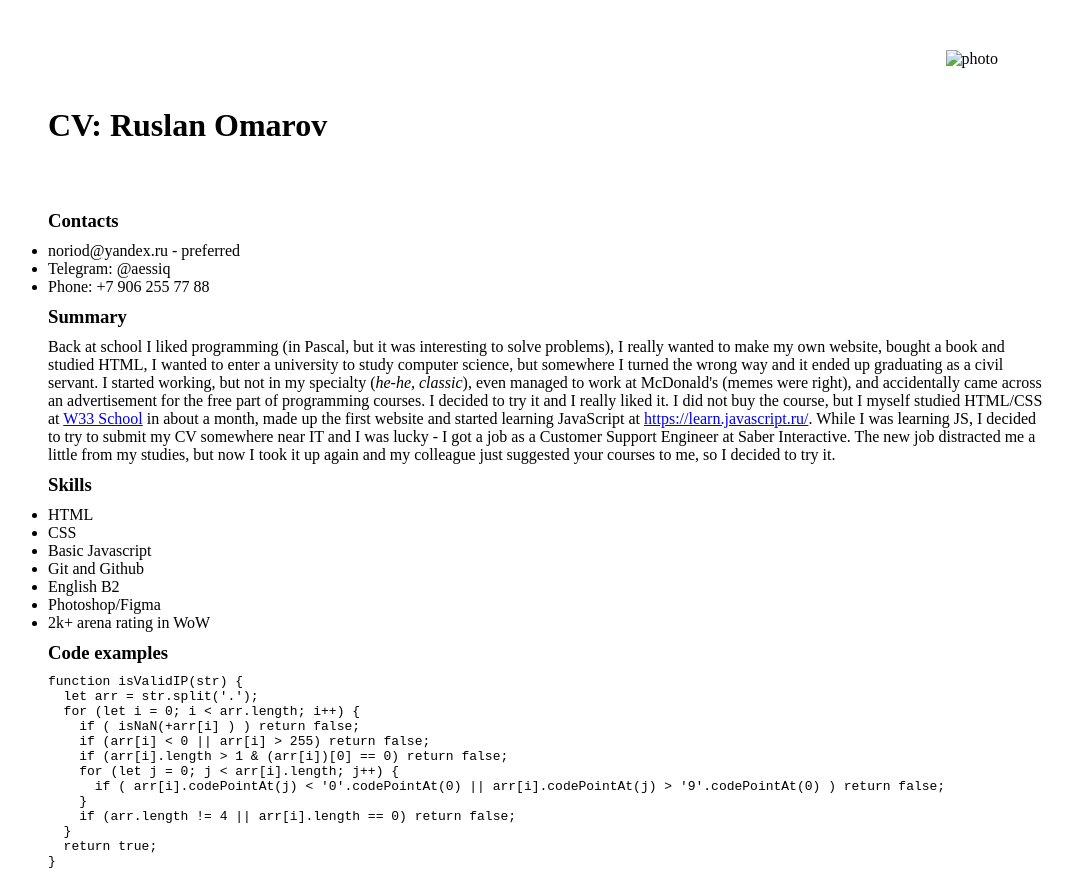
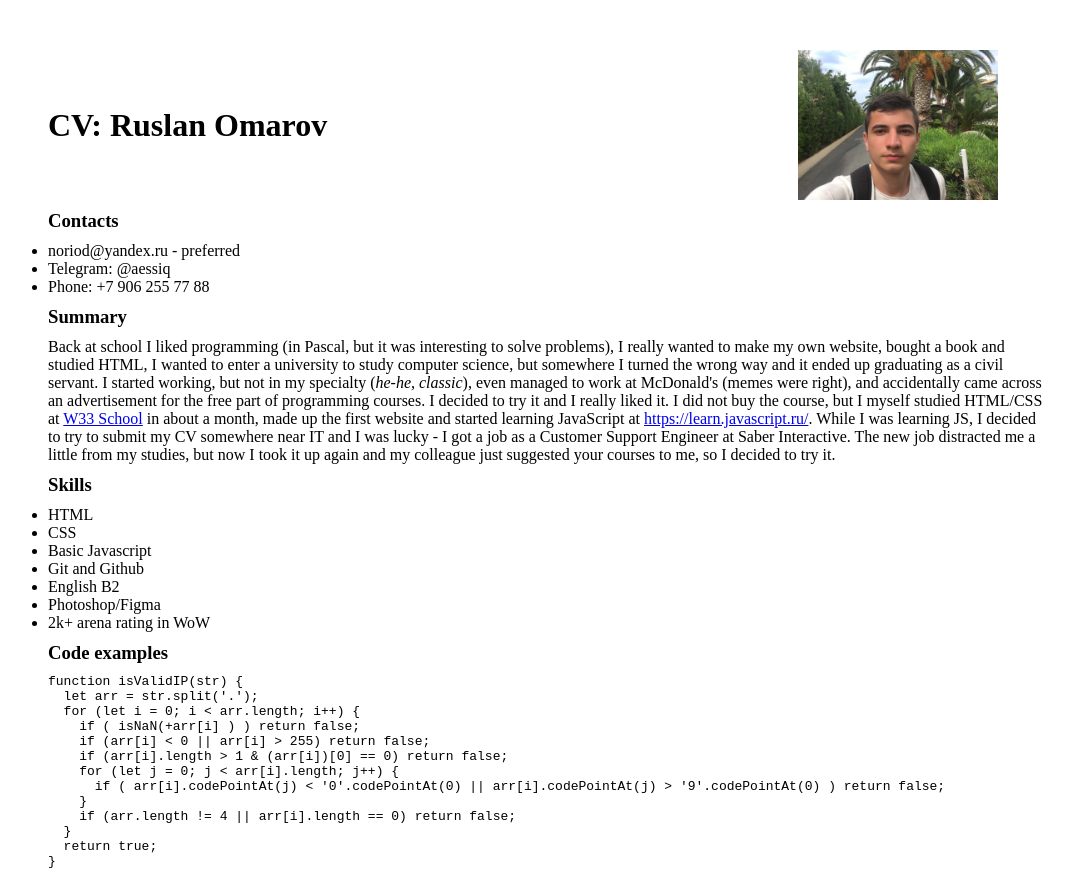
Before and after one commit to aessiq/rsschool-cv, a plain HTML site: page index.html in a window 1280 px wide. Shown: the top 887 px of the page, without its empty margins (92-1165 px from the left). Drawn offline with Linux system fonts and the light colour scheme.

Commit message:
fix: photo fix

```diff
--- a/index.html
+++ b/index.html
@@ -9,7 +9,7 @@
     <main>
       <header>
         <h1>CV: Ruslan Omarov</h1>
-        <img src="C:/Users/Aessiq/Desktop/альбом/IMG_0227.jpg" alt="photo">
+        <img src="photo.JPG" alt="photo">
       </header>
 
       <section class="contacts">
```
Also changed, not shown: photo.JPG (added).
